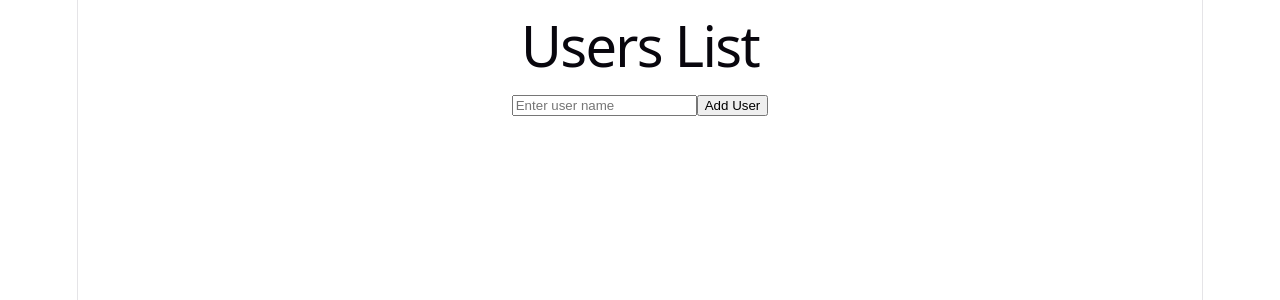
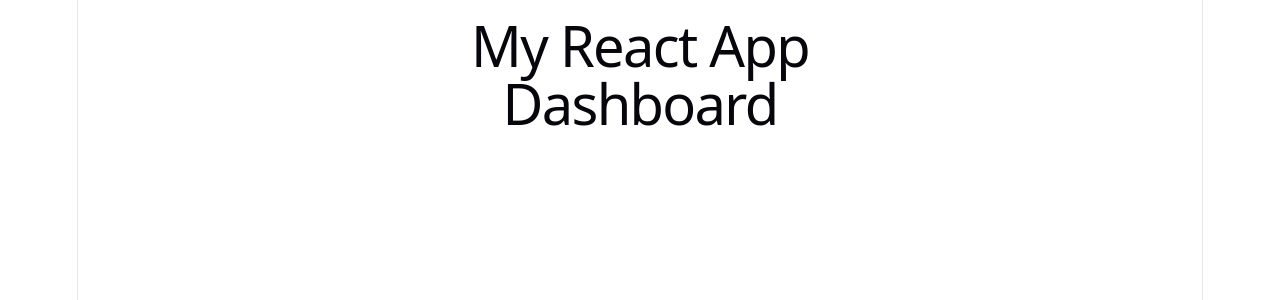
Before and after one commit to KajalKumari-2404/react-revision, a React (Vite) app in the folder react-revision/: page / in a window 1280 px wide. Shown: the top 300 px of the page. Built offline with nearby package versions, Linux system fonts and the light colour scheme.

Commit message:
lazy loading

```diff
--- a/react-revision/src/App.jsx
+++ b/react-revision/src/App.jsx
@@ -335,49 +335,92 @@
 // export default App;
 
 //Array State — Remove User
-import { useState } from "react";
+// import { useState } from "react";
+
+// function App() {
+//   const [users, setUsers] = useState([]);
+//   const [name, setName] = useState("");
+
+//   const addUser = () => {
+//     setUsers([...users, name]);
+//     setName("");
+//     //input box ko empty karne ke liye
+//   };
+
+//   const removeUser = (indexToRemove) => {
+//     const updatedUsers = users.filter(
+//       //filter() Array me se condition ke according items select karke ek new array banana.
+//       (user, index) => index !== indexToRemove
+//     );
+
+//     setUsers(updatedUsers);
+//   };
+
+//   return (
+//     <div>
+//       <h1>Users List</h1>
+
+//       <input
+//         type="text"
+//         placeholder="Enter user name"
+//         value={name}
+//         onChange={(e) => setName(e.target.value)}
+//       />
+
+//       <button onClick={addUser}>Add User</button>
+
+//       {users.map((user, index) => (
+//         <div key={index}>
+//           <p>{user}</p>
+
+//           <button onClick={() => removeUser(index)}>
+//             Remove
+//           </button>
+//         </div>
+//       ))}
+//     </div>
+//   );
+// }
+
+// export default App;
+
+
+//lazy loading
+// import { lazy, Suspense } from "react";
+
+// const Dashboard = lazy(() => import("./Dashboard"));
+
+// function App() {
+//   return (
+//     <Suspense fallback={<h2>Loading...</h2>}>
+//       <Dashboard />
+//     </Suspense>
+//   );
+// }
+
+// export default App;
+
+import { lazy, Suspense } from "react";
+
+const Dashboard = lazy(() => {
+  console.log("Dashboard loading started...");
+
+  return new Promise((resolve) => {
+    setTimeout(() => {
+      console.log("Dashboard loaded!");
+      resolve(import("./Dashboard"));
+    }, 3000);
+  });
+});
 
 function App() {
-  const [users, setUsers] = useState([]);
-  const [name, setName] = useState("");
-
-  const addUser = () => {
-    setUsers([...users, name]);
-    setName("");
-    //input box ko empty karne ke liye
-  };
-
-  const removeUser = (indexToRemove) => {
-    const updatedUsers = users.filter(
-      //filter() Array me se condition ke according items select karke ek new array banana.
-      (user, index) => index !== indexToRemove
-    );
-
-    setUsers(updatedUsers);
-  };
-
   return (
     <div>
-      <h1>Users List</h1>
+      <h1>My React App</h1>
 
-      <input
-        type="text"
-        placeholder="Enter user name"
-        value={name}
-        onChange={(e) => setName(e.target.value)}
-      />
-
-      <button onClick={addUser}>Add User</button>
-
-      {users.map((user, index) => (
-        <div key={index}>
-          <p>{user}</p>
-
-          <button onClick={() => removeUser(index)}>
-            Remove
-          </button>
-        </div>
-      ))}
+      <Suspense fallback={<h2>⏳ Loading Dashboard...</h2>}>
+        <Dashboard />
+      </Suspense>
     </div>
   );
 }
--- /dev/null
+++ b/react-revision/src/Dashboard.jsx
@@ -0,0 +1,5 @@
+function Dashboard() {
+  return <h1>Dashboard</h1>;
+}
+
+export default Dashboard;
```
